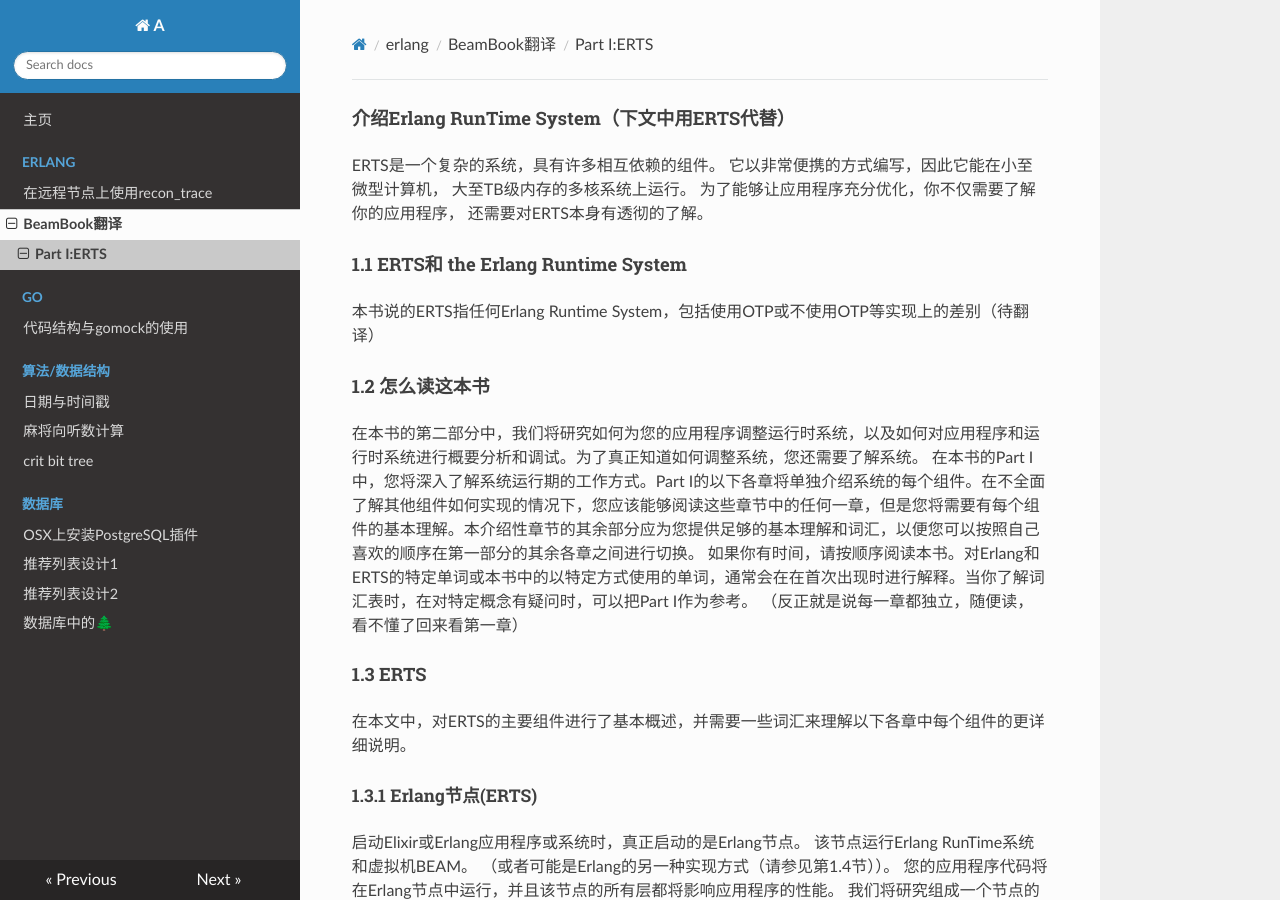
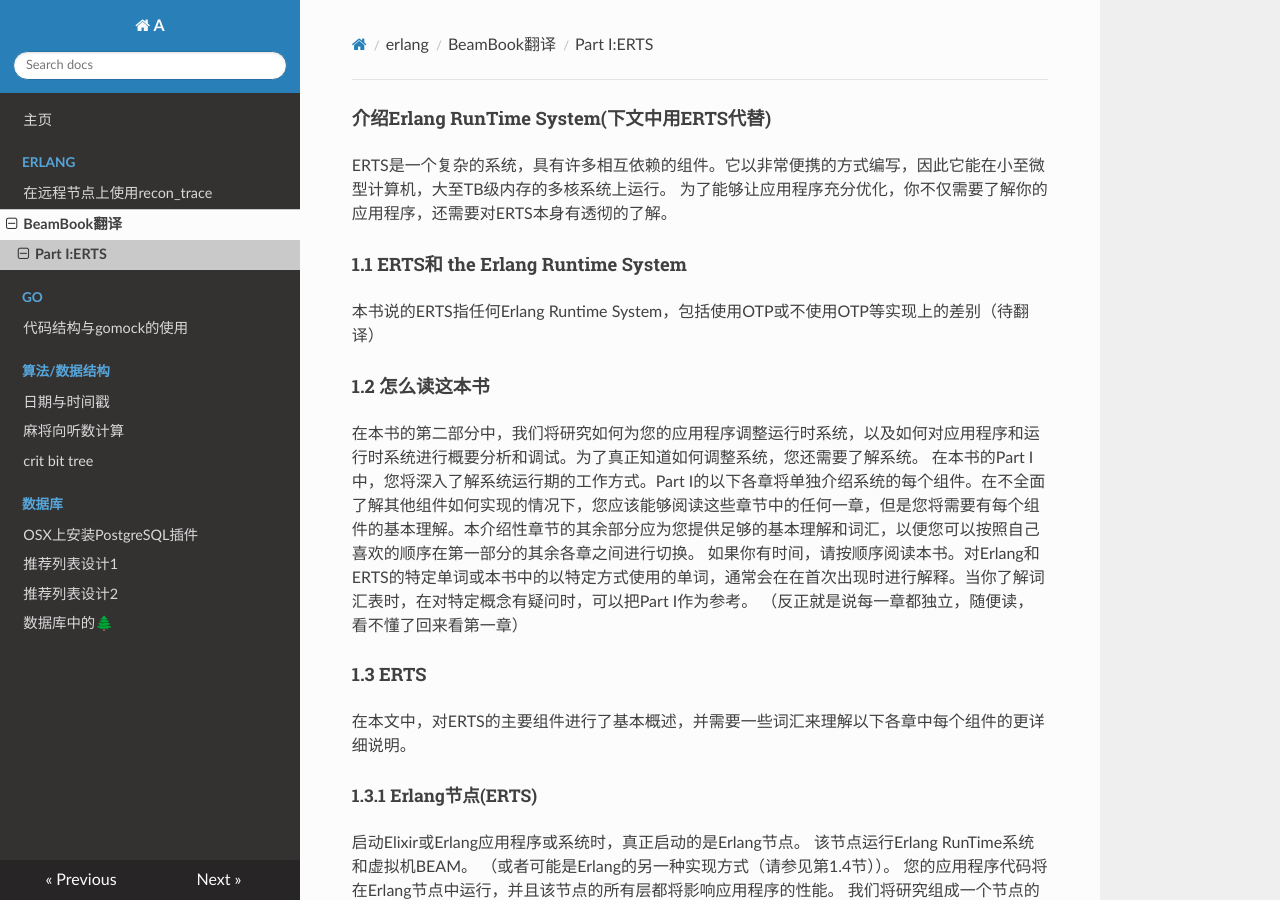
Before and after one commit to mmooyyii/mmooyyii, an MkDocs documentation site: the page built from docs/erlang/beambook/ERTS_1.md, in a window 1280 px wide and 900 px high. Built offline with MkDocs 1.6.1, drawn with Linux system fonts in a browser that asks for light colours; nearby versions of some CDN libraries.

Commit message:
Update ERTS_1.md

```diff
--- a/docs/erlang/beambook/ERTS_1.md
+++ b/docs/erlang/beambook/ERTS_1.md
@@ -1,18 +1,15 @@
+#### 介绍Erlang RunTime System(下文中用ERTS代替)
 
-####介绍Erlang RunTime System（下文中用ERTS代替）
-ERTS是一个复杂的系统，具有许多相互依赖的组件。
-它以非常便携的方式编写，因此它能在小至微型计算机，
-大至TB级内存的多核系统上运行。
-为了能够让应用程序充分优化，你不仅需要了解你的应用程序，
-还需要对ERTS本身有透彻的了解。
-####1.1 ERTS和 the Erlang Runtime System
+ERTS是一个复杂的系统，具有许多相互依赖的组件。它以非常便携的方式编写，因此它能在小至微型计算机，大至TB级内存的多核系统上运行。
+为了能够让应用程序充分优化，你不仅需要了解你的应用程序，还需要对ERTS本身有透彻的了解。
+#### 1.1 ERTS和 the Erlang Runtime System
 本书说的ERTS指任何Erlang Runtime System，包括使用OTP或不使用OTP等实现上的差别（待翻译）
-####1.2 怎么读这本书
+#### 1.2 怎么读这本书
 在本书的第二部分中，我们将研究如何为您的应用程序调整运行时系统，以及如何对应用程序和运行时系统进行概要分析和调试。为了真正知道如何调整系统，您还需要了解系统。
 在本书的Part I中，您将深入了解系统运行期的工作方式。Part I的以下各章将单独介绍系统的每个组件。在不全面了解其他组件如何实现的情况下，您应该能够阅读这些章节中的任何一章，但是您将需要有每个组件的基本理解。本介绍性章节的其余部分应为您提供足够的基本理解和词汇，以便您可以按照自己喜欢的顺序在第一部分的其余各章之间进行切换。
 如果你有时间，请按顺序阅读本书。对Erlang和ERTS的特定单词或本书中的以特定方式使用的单词，通常会在在首次出现时进行解释。当你了解词汇表时，在对特定概念有疑问时，可以把Part I作为参考。
 （反正就是说每一章都独立，随便读，看不懂了回来看第一章）
-####1.3 ERTS
+#### 1.3 ERTS
 在本文中，对ERTS的主要组件进行了基本概述，并需要一些词汇来理解以下各章中每个组件的更详细说明。
 ##### 1.3.1 Erlang节点(ERTS)
 启动Elixir或Erlang应用程序或系统时，真正启动的是Erlang节点。 该节点运行Erlang RunTime系统和虚拟机BEAM。 （或者可能是Erlang的另一种实现方式（请参见第1.4节））。
@@ -43,5 +40,5 @@
     1> node().
     nonode@nohost
 在本书中，我们将使用术语"节点"来表示运行时的任何运行实例，无论是否为其指定名称。
-#####1.3.2执行环境中的层
+##### 1.3.2执行环境中的层
 您的程序（应用程序）将在一个或多个节点上运行，并且程序的性能不仅取决于您的应用程序代码，还取决于ERTS堆栈中代码下方的所有层。 在图1.1中，您可以看到ERTS堆栈，其中在一台计算机上运行了两个Erlang节点。
```
